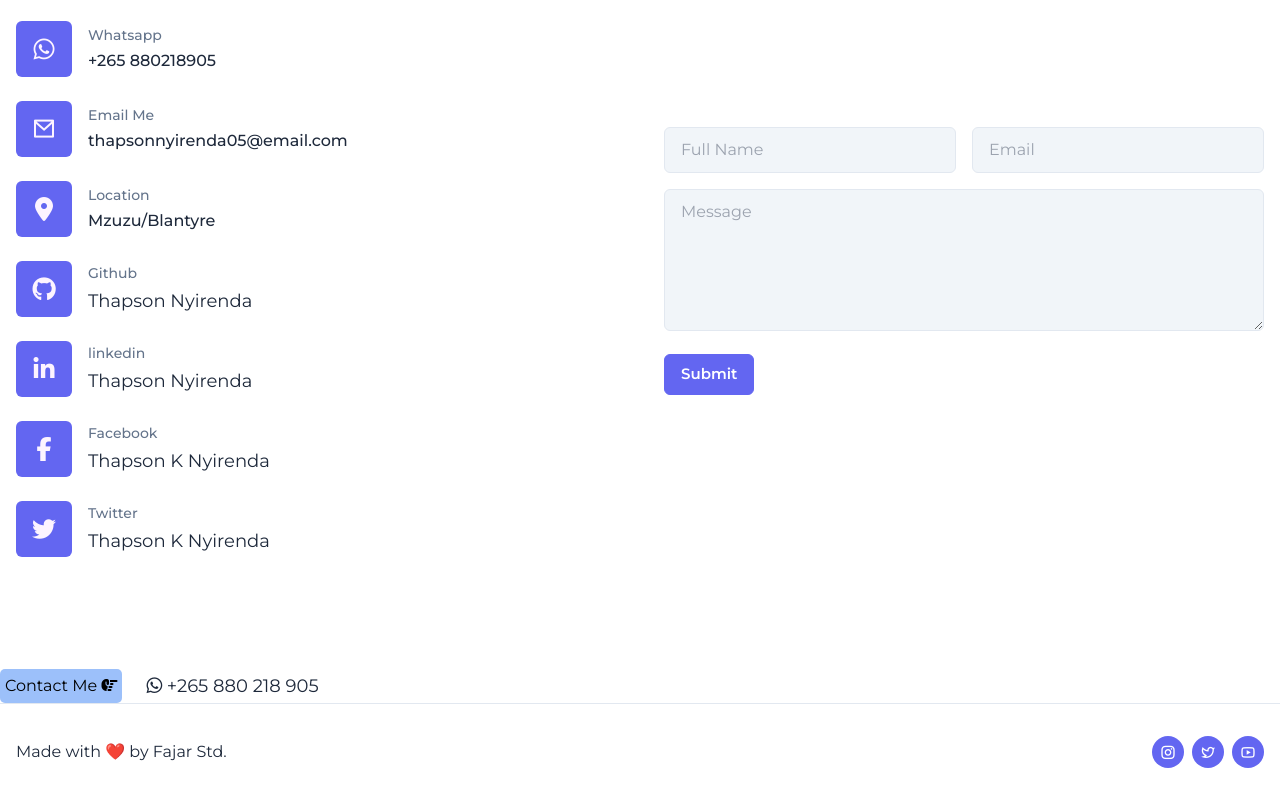
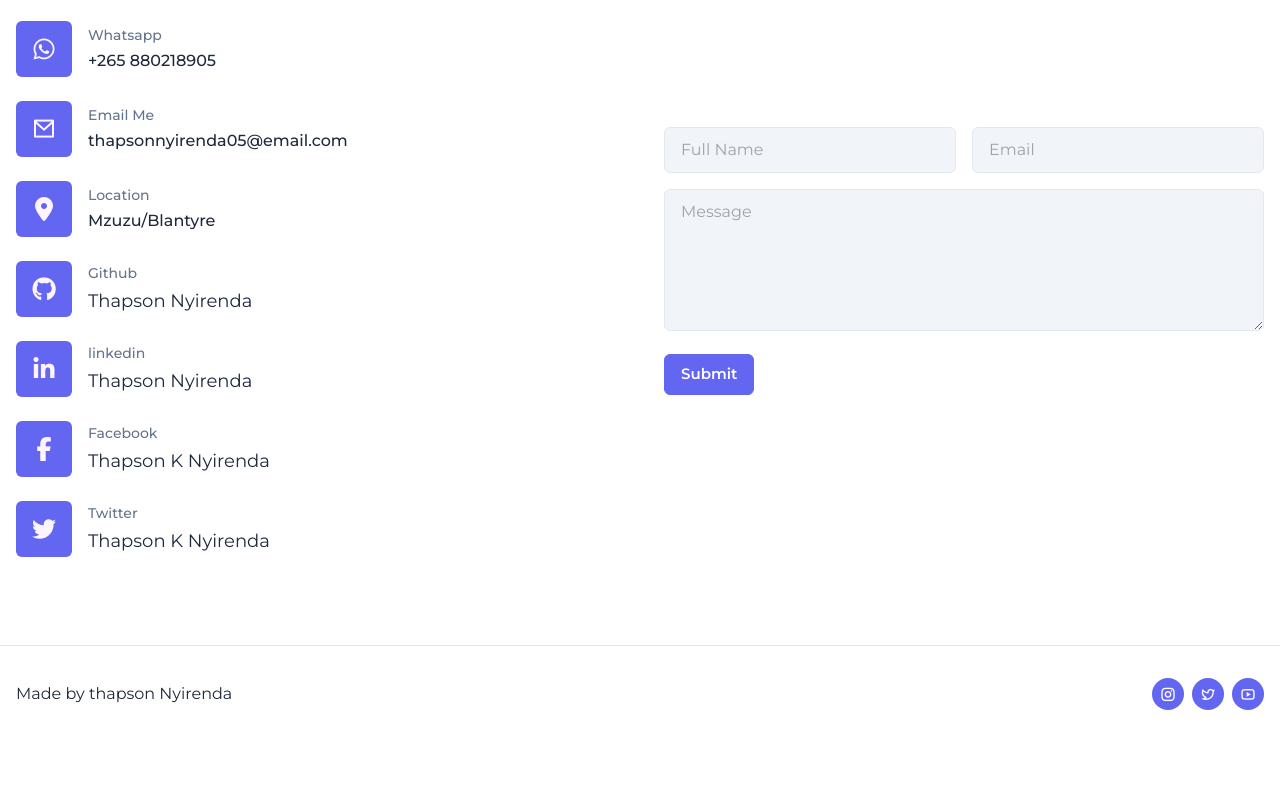
Before and after one commit to ThapsonKNyirenda/my_portfolio, a website: page index.html in a window 1280 px wide. Shown: the part 2691-3491 px from the top of the page. After the commit the page ends 3433 px from the top, so only its background shows below. Drawn offline with nearby package versions, Linux system fonts and the light colour scheme.

Commit message:
added new files via upload

```diff
--- a/index.html
+++ b/index.html
@@ -380,24 +380,14 @@
         </div>
     </section>
 
-    <div class="mt-6 flex items-center space-x-6">
-        <div class="contact-button">
-            Contact Me <i class="fa-solid fa-hand-point-right"></i>
-        </div>
 
-        <div class="flex items-center space-x-3">
-            <div class="hover:text-indigo-500 transition-colors text-lg"><i class="fa-brands fa-whatsapp"></i> +265 880 218 905 </div>
-
-
-        </div>
-    </div>
     <!-- end: Contact -->
 
     <!-- start: Footer -->
     <footer class="py-8 border-t border-t-slate-200">
         <div class="container px-4 mx-auto xl:max-w-7xl">
             <div class="flex items-center justify-between flex-col sm:flex-row space-y-6 sm:space-y-0">
-                <p class="text-center sm:text-left">Made with ❤️ by Fajar Std.</p>
+                <p class="text-center sm:text-left">Made by thapson Nyirenda</p>
                 <div class="flex space-x-2">
                     <a href="#" class="w-8 h-8 rounded-full flex items-center justify-center bg-indigo-500 hover:bg-indigo-600 transition-colors text-white"><i class="ri-instagram-line"></i></a>
                     <a href="#" class="w-8 h-8 rounded-full flex items-center justify-center bg-indigo-500 hover:bg-indigo-600 transition-colors text-white"><i class="ri-twitter-line"></i></a>
```
